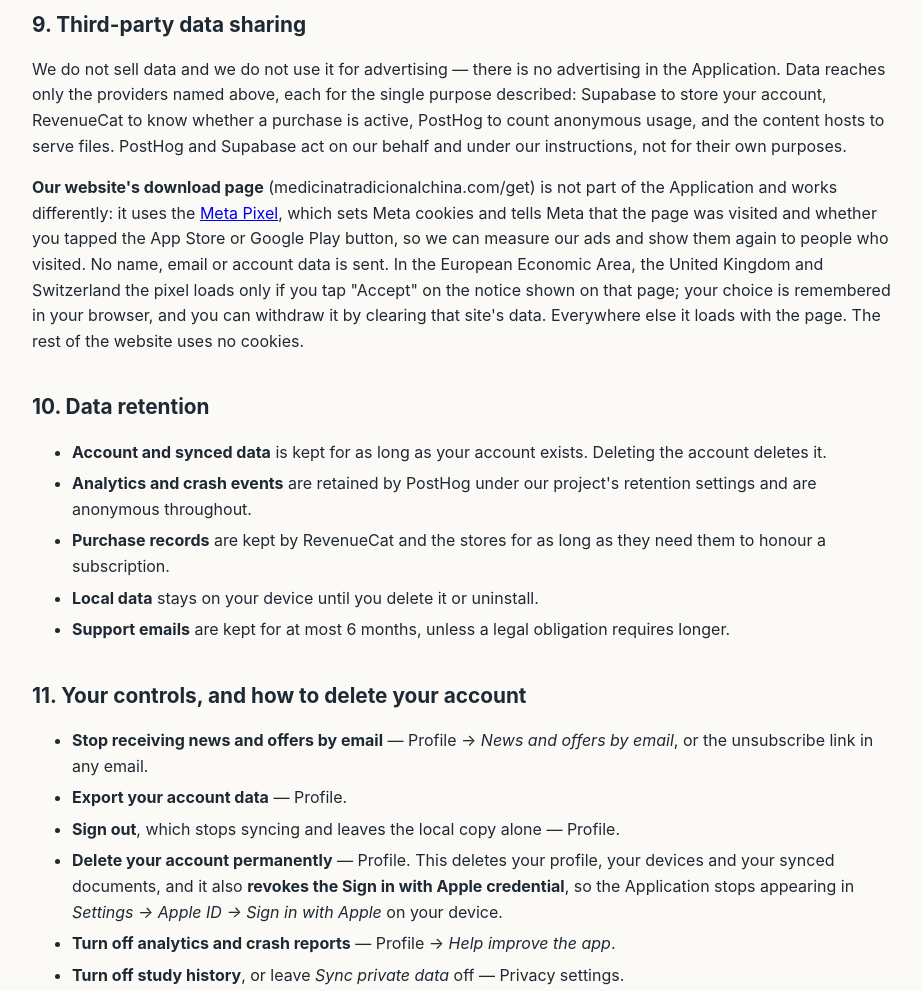
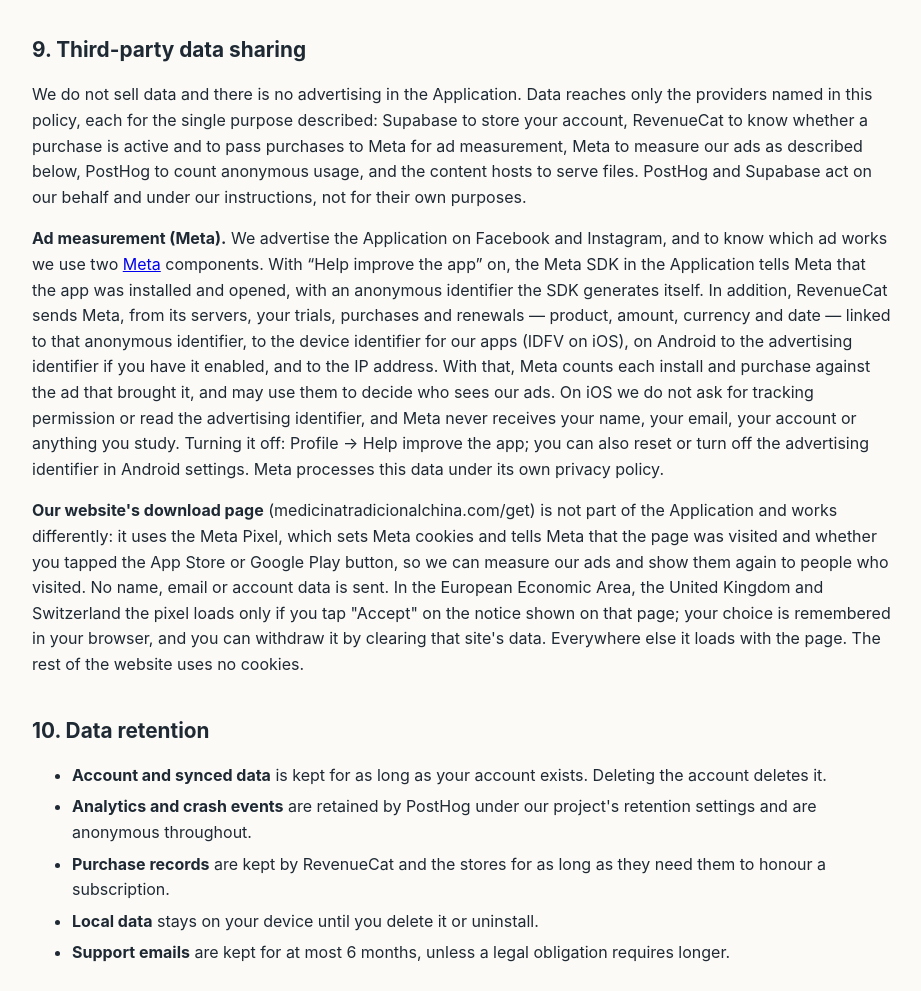
Before and after one commit to lanchasdev/lanchasdev.github.io, a plain HTML site: page privacidad/medicina-china/index.html in a window 1280 px wide. Shown: the part 3944-4935 px from the top of the page, without its empty margins (178-1099 px from the left). Drawn offline with Linux system fonts and the light colour scheme.

Commit message:
Privacidad MTC: medición de anuncios con Meta (SDK + RevenueCat) y píxel de /get
Co-Authored-By: Claude Opus 5.5 <noreply@anthropic.com>

```diff
--- a/privacidad/medicina-china/index.html
+++ b/privacidad/medicina-china/index.html
@@ -56,7 +56,7 @@ article li{margin:6px 0}
 <p>Separately, <strong>saving study history at all is off by default</strong>. When you do enable it, what is stored are identifiers of answers and educational results, the algorithm version and the date; the text of a question is not duplicated, and none of it is ever sent to analytics.</p>
 <h2>4. Purchases and subscriptions</h2>
 <p>If you buy Premium, <strong>Apple or Google handles the payment end to end</strong>. We never see and never store a card number, a billing address or any payment detail.</p>
-<p>To know whether a purchase is still active we use <a href="https://www.revenuecat.com/privacy/">RevenueCat</a>, which receives from the store the product you bought and its start, renewal or cancellation dates. Signed out, RevenueCat identifies you by an anonymous device identifier it generates itself. Signed in, it uses your account identifier instead — which is what lets a subscription work across your devices and survive a purchase made before you registered. RevenueCat never receives your name, your email or anything you study.</p>
+<p>To know whether a purchase is still active we use <a href="https://www.revenuecat.com/privacy/">RevenueCat</a>, which receives from the store the product you bought and its start, renewal or cancellation dates. Signed out, RevenueCat identifies you by an anonymous device identifier it generates itself. Signed in, it uses your account identifier instead — which is what lets a subscription work across your devices and survive a purchase made before you registered. RevenueCat never receives your name, your email or anything you study. With &ldquo;Help improve the app&rdquo; on, RevenueCat also passes your purchases to Meta for ad measurement (see section 9).</p>
 <p>Cancelling or requesting a refund is done in your App Store or Google Play account settings. <strong>Deleting your account here does not cancel a subscription</strong>, because the store is what charges you.</p>
 <h2>5. Usage analytics and crash reports</h2>
 <p>Analytics goes to <a href="https://posthog.com/privacy">PostHog</a>, on servers in the <strong>European Union</strong>, and it is <strong>anonymous by design</strong>:</p>
@@ -86,8 +86,9 @@ article li{margin:6px 0}
 <li><strong>Over-the-air updates:</strong> on start-up the Application asks <a href="https://expo.dev/privacy">Expo</a>'s update service whether newer code is available. That request carries the platform, the runtime version, the installed version and an installation identifier — never your account or what you study.</li>
 </ul>
 <h2>9. Third-party data sharing</h2>
-<p>We do not sell data and we do not use it for advertising — there is no advertising in the Application. Data reaches only the providers named above, each for the single purpose described: Supabase to store your account, RevenueCat to know whether a purchase is active, PostHog to count anonymous usage, and the content hosts to serve files. PostHog and Supabase act on our behalf and under our instructions, not for their own purposes.</p>
-<p id="web"><strong>Our website's download page</strong> (medicinatradicionalchina.com/get) is not part of the Application and works differently: it uses the <a href="https://www.facebook.com/privacy/policy/">Meta Pixel</a>, which sets Meta cookies and tells Meta that the page was visited and whether you tapped the App Store or Google Play button, so we can measure our ads and show them again to people who visited. No name, email or account data is sent. In the European Economic Area, the United Kingdom and Switzerland the pixel loads only if you tap &quot;Accept&quot; on the notice shown on that page; your choice is remembered in your browser, and you can withdraw it by clearing that site's data. Everywhere else it loads with the page. The rest of the website uses no cookies.</p>
+<p>We do not sell data and there is no advertising in the Application. Data reaches only the providers named in this policy, each for the single purpose described: Supabase to store your account, RevenueCat to know whether a purchase is active and to pass purchases to Meta for ad measurement, Meta to measure our ads as described below, PostHog to count anonymous usage, and the content hosts to serve files. PostHog and Supabase act on our behalf and under our instructions, not for their own purposes.</p>
+<p id="anuncios"><strong>Ad measurement (Meta).</strong> We advertise the Application on Facebook and Instagram, and to know which ad works we use two <a href="https://www.facebook.com/privacy/policy/">Meta</a> components. With &ldquo;Help improve the app&rdquo; on, the Meta SDK in the Application tells Meta that the app was installed and opened, with an anonymous identifier the SDK generates itself. In addition, RevenueCat sends Meta, from its servers, your trials, purchases and renewals &mdash; product, amount, currency and date &mdash; linked to that anonymous identifier, to the device identifier for our apps (IDFV on iOS), on Android to the advertising identifier if you have it enabled, and to the IP address. With that, Meta counts each install and purchase against the ad that brought it, and may use them to decide who sees our ads. On iOS we do not ask for tracking permission or read the advertising identifier, and Meta never receives your name, your email, your account or anything you study. Turning it off: Profile &rarr; Help improve the app; you can also reset or turn off the advertising identifier in Android settings. Meta processes this data under its own privacy policy.</p>
+<p id="web"><strong>Our website's download page</strong> (medicinatradicionalchina.com/get) is not part of the Application and works differently: it uses the Meta Pixel, which sets Meta cookies and tells Meta that the page was visited and whether you tapped the App Store or Google Play button, so we can measure our ads and show them again to people who visited. No name, email or account data is sent. In the European Economic Area, the United Kingdom and Switzerland the pixel loads only if you tap &quot;Accept&quot; on the notice shown on that page; your choice is remembered in your browser, and you can withdraw it by clearing that site's data. Everywhere else it loads with the page. The rest of the website uses no cookies.</p>
 <h2>10. Data retention</h2>
 <ul>
 <li><strong>Account and synced data</strong> is kept for as long as your account exists. Deleting the account deletes it.</li>
@@ -113,7 +114,7 @@ article li{margin:6px 0}
 <p>The exception is the anonymous analytics of section 5: it carries no account identifier, so we cannot locate your events among everyone else's, and the law does not require us to collect more about you in order to be able to. The switch in Profile is the effective control there.</p>
 <p>You also have the right to lodge a complaint with your data protection authority. In Spain, that is the Agencia Española de Protección de Datos (<a href="https://www.aepd.es">www.aepd.es</a>).</p>
 <h2>13. International data transfers</h2>
-<p>Analytics data is processed within the European Union. Account and sync data is stored in a database hosted by Supabase; purchase status is processed by RevenueCat. Where any of these involves a transfer outside the European Economic Area, it relies on the safeguards set out in that provider's privacy policy, including the European Commission's standard contractual clauses.</p>
+<p>Analytics data is processed within the European Union. Account and sync data is stored in a database hosted by Supabase; purchase status is processed by RevenueCat; ad-measurement data is processed by Meta, mainly in the United States. Where any of these involves a transfer outside the European Economic Area, it relies on the safeguards set out in that provider's privacy policy, including the European Commission's standard contractual clauses.</p>
 <h2>14. Children's privacy</h2>
 <p>The Application is intended for users aged 13 and over. We do not knowingly collect personal data from children under 13. If a parent or guardian believes a child under 13 has an account here, write to <a href="mailto:hola@medicinatradicionalchina.com">hola@medicinatradicionalchina.com</a> and we will delete it.</p>
 <h2>15. Changes to this policy</h2>
```
